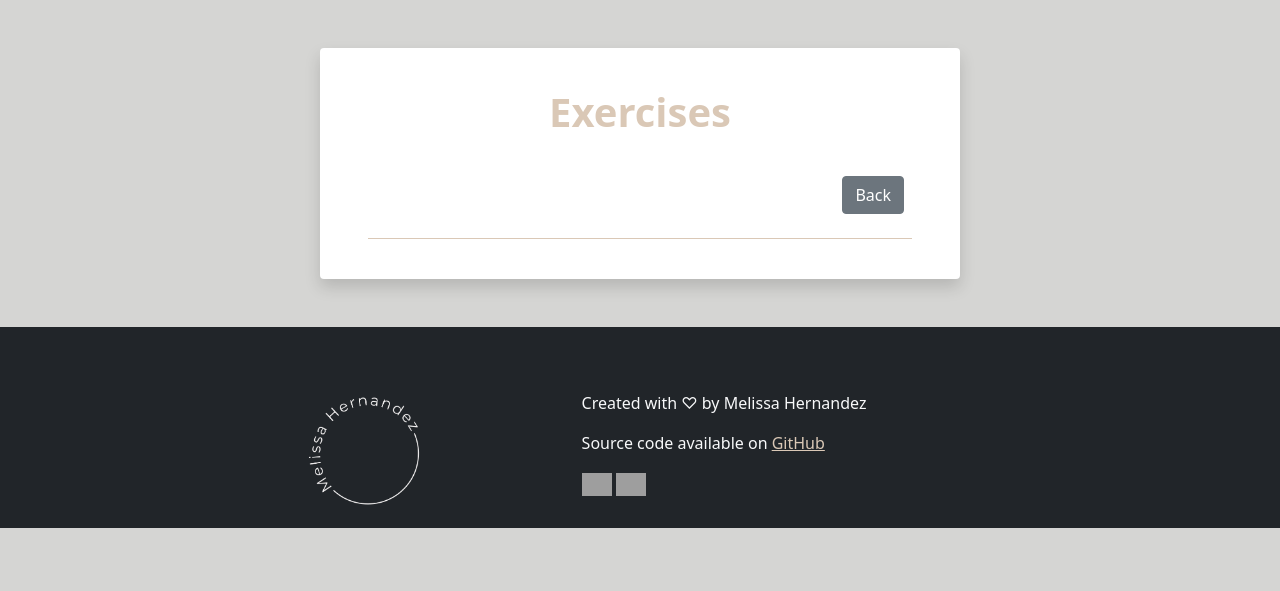
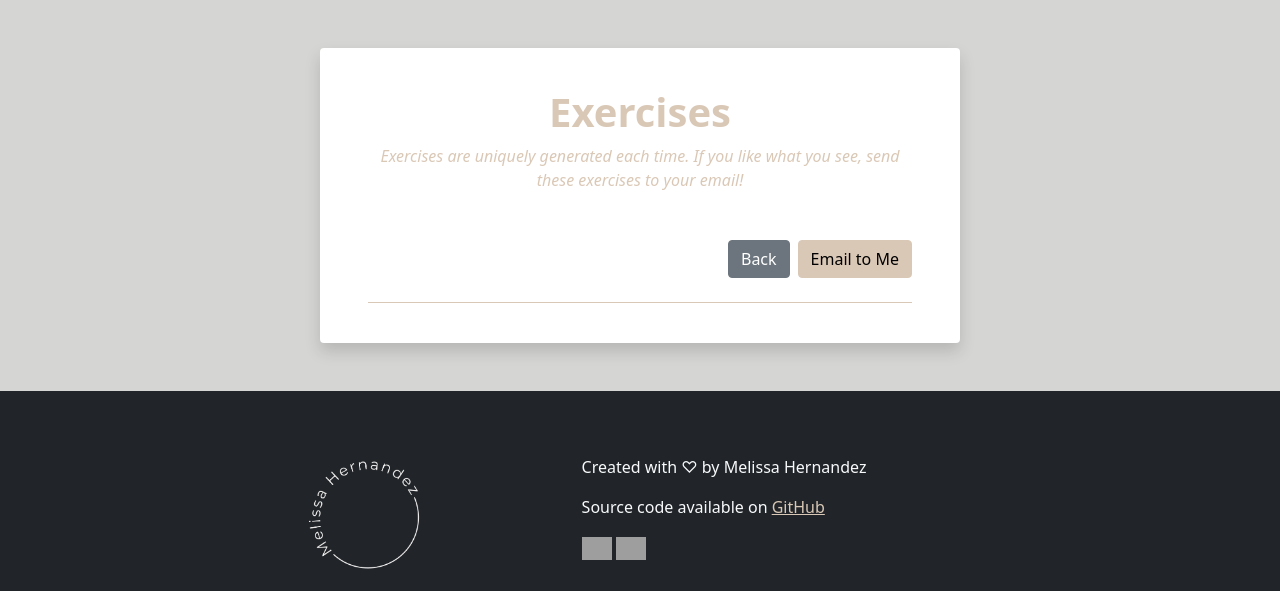
Before and after one commit to mmhernandez/flex_meal_tracker, a Flask app: template flask_app/templates/exercises.html in a window 1280 px wide. Shown: the part 92-683 px from the top of the page. Run offline with Flask 2, Linux system fonts and the light colour scheme; the template is opened without the code that fills it, so the values that code supplies are empty; some libraries are stand-ins or nearby versions; grey boxes are pictures that could not be loaded.

Commit message:
File cleanup and build structure for emailing exercise list

```diff
--- a/flask_app/controllers/users_controller.py
+++ b/flask_app/controllers/users_controller.py
@@ -2,6 +2,9 @@ from flask_app import app
 from flask import render_template, session, redirect, request
 from flask_app.models import user, daily_log
 import requests
+from email.message import EmailMessage
+import ssl
+import smtplib
 
 @app.route("/")
 def home():
@@ -92,6 +95,30 @@ def get_exercise_data():
 def email_exercises():
     if "id" in session:
         # send email using python: https://youtu.be/g_j6ILT-X0k
+        email_sender = 'flexmealtracker@gmail.com'
+        email_password = 'dfkckfavyazvgrkx'
+        #App password: dfkckfavyazvgrkx
+        #Email password: -q)+T,8~x9Lq6^)?Qe*8
+
+        #create get_email_by_id method to get the email address
+        email_recipient = ''
+
+        subject = ''
+        body = '''
+
+        '''
+
+        em = EmailMessage()
+        em["From"] = email_sender
+        em["To"] = email_recipient
+        em["Subject"] = subject
+        em.set_content(body)
+
+        context = ssl.create_default_context()
+        with smtplib.SMTP_SSL('smtp.gmail.com', 465, context=context) as smtp:
+            smtp.login(email_sender, email_password)
+            smtp.sendmail(email_sender, email_recipient, em.as_string())
+
         return redirect("/dashboard")
     return redirect("/")
 
--- a/flask_app/static/css/custom.css
+++ b/flask_app/static/css/custom.css
@@ -47,9 +47,16 @@
     text-shadow: 0 .05rem .1rem rgba(115, 114, 114, 0.5);
     box-shadow: inset 0 0 5rem rgba(115, 114, 114, 0.5);
 }
+.bg-light {
+    background-color: #f8f9fa !important;
+}
 
-.bg-primary { background-color: #4f4b42 !important; }
-.text-primary { color: #4f4b42 !important; }
+.bg-dark {
+    background-color: #212529 !important;
+}
+
+/* .bg-primary { background-color: #4f4b42 !important; } */
+/* .text-primary { color: #4f4b42 !important; }
 .btn-outline-primary {
     color: #4f4b42;
     border-color: #4f4b42;
@@ -58,7 +65,7 @@
     color: var(--light);
     background-color: #4f4b42;
     border-color: #4f4b42;
-}
+} */
 
 .bg-secondary { background-color: #B3A494 !important; }
 .text-secondary { color: #B3A494 !important; }
--- a/flask_app/templates/exercises.html
+++ b/flask_app/templates/exercises.html
@@ -31,9 +31,10 @@
     <main>
         <section class="container flx-pg mx-auto px-5 py-3 my-5 bg-white rounded shadow">
             <h1 class="text-tan fw-bolder text-center mt-4">Exercises</h1>
+            <p class="text-tan mt-2 text-center fst-italic">Exercises are uniquely generated each time. If you like what you see, send these exercises to your email!</p>
             <div class="d-flex justify-content-end py-4 border-bottom-tan">
                 <a href="/dashboard" class="btn btn-secondary mt-2 text-end me-2">Back</a>
-                <!-- <a href="email/exercises" class="btn btn-tan mt-4 text-end">Email to Me</a> -->
+                <a href="/email/exercises" class="btn btn-tan mt-2 text-end">Email to Me</a>
             </div>
             <div class="container mt-4">
                 {% for each in exercise_list %}
```
Also changed, not shown: flask_app/static/js/script.js (+0 -33 lines), flask_app/templates/account.html (+1 -13 lines), README.md.
